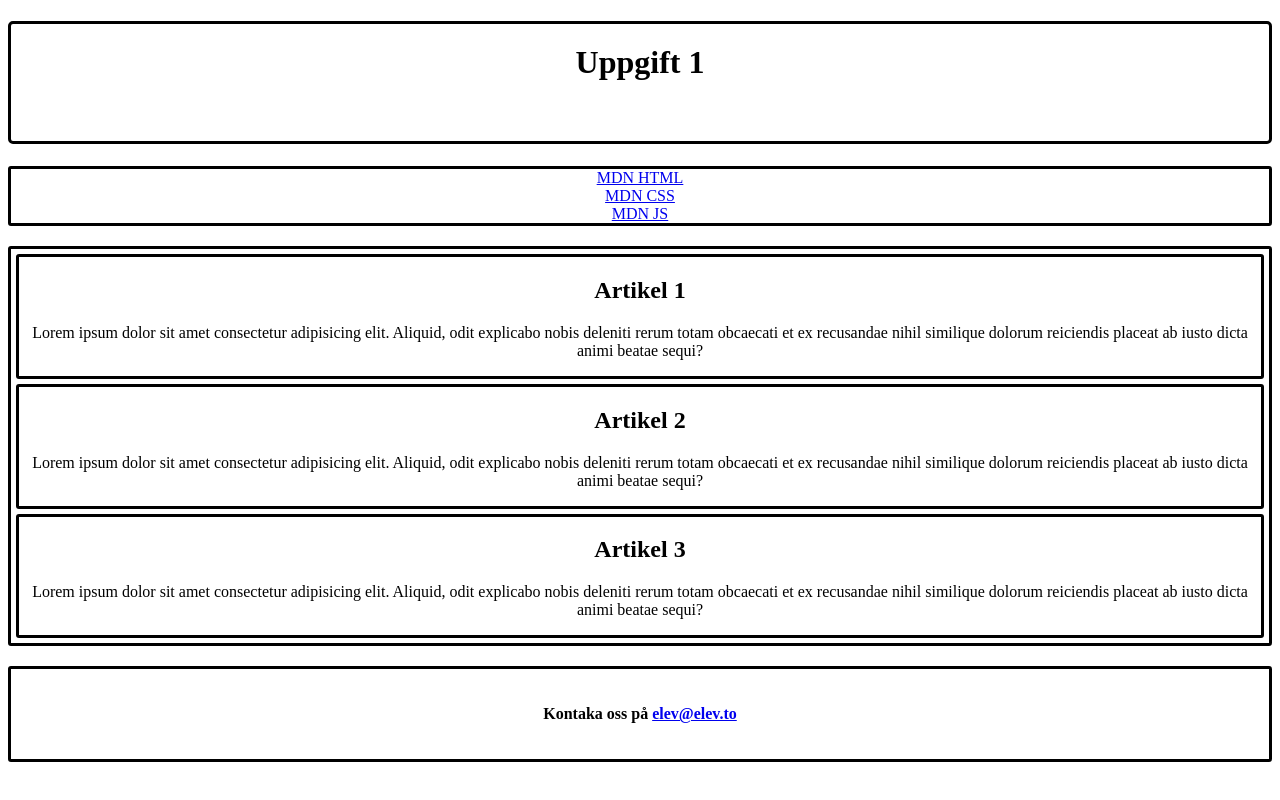
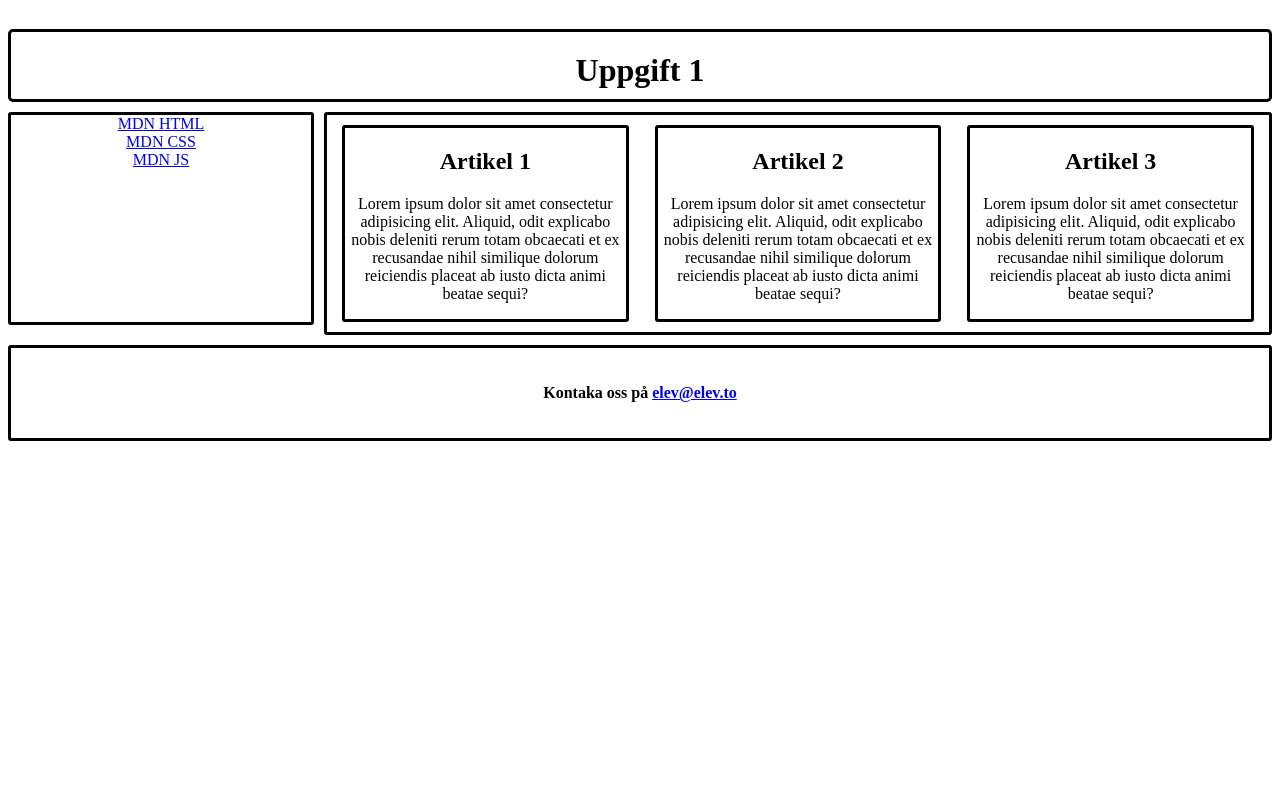
Before and after one commit to arvidkernby/RWD_Uppgift_1, a plain HTML site: page index.html in a window 1280 px wide. Drawn offline with Linux system fonts and the light colour scheme.

Commit message:
rwd fixat för mobil, surfplatta och dator

```diff
--- a/style.css
+++ b/style.css
@@ -3,15 +3,15 @@ h1 {
     border-radius: 5px;
     text-align: center;
     padding-top: 20px;
-    padding-bottom: 60px;
+    margin-bottom: 10px;
+    padding-bottom: 10px;
 }
 
 nav {
     border: 3px solid black;
     border-radius: 3px;
     text-align: center;
-    margin-top: 20px;
-    margin-bottom: 20px;
+    margin-bottom: 10px;
     display: flex;
     flex-direction: column;
 }
@@ -20,14 +20,13 @@ main {
     border: 3px solid black;
     border-radius: 3px;
     text-align: center;
-    margin-bottom: 20px;
+    margin-bottom: 10px;
 }
 
 article {
     border: 3px solid black;
     border-radius: 3px;
     margin: 5px;
-
 }
 
 footer {
@@ -35,4 +34,81 @@ footer {
     border-radius: 3px;
     text-align: center;
     padding: 20px;
+    margin-top: 0px;
 }
+
+/* Mobile Styles läggs i body och läses in som standard, högst 640 pixlar bred */
+body {
+    display: flex;
+    flex-direction: column;
+}
+
+/* Tablet Styles reglerna läses in om skärmbredden har mellan 641 och 1007 pixlar */
+@media only screen and (min-width: 641px) and (max-width: 1007px) {
+    body {
+        display: grid;
+        grid-template-columns: 1fr 4fr;
+    }
+
+    header {
+        grid-column: 1 / 3;
+        grid-row: 1;
+    }
+
+    nav {
+        grid-column: 1 / 2;
+        grid-row: 2;
+        margin-right: 10px;
+    }
+
+    main {
+        grid-column: 2 / 3;
+        grid-row: 2;
+    }
+
+    footer {
+        grid-column: 1 / 3;
+        grid-row: 3;
+    }
+}
+
+/* Desktop Styles reglerna läses in om skärmbredden är minst 1008 pixlar */
+@media only screen and (min-width: 1008px) {
+    body {
+        display: grid;
+        grid-template-columns: 1fr 2fr 1fr;
+    }
+
+    header {
+        grid-column: 1 / 5;
+        grid-row: 1;
+    }
+
+    nav {
+        grid-column: 1 / 2;
+        grid-row: 2;
+        margin-right: 10px;
+    }
+
+    main {
+        grid-column: 2 / 5;
+        grid-row: 2;
+        column-count: 3;
+        padding: 10px;
+        margin-top: 0px;
+        margin-bottom: 0px;
+    }
+
+    article {
+        padding: 0px;
+        margin-top: 0px;
+        margin-bottom: 0px;
+    }
+
+    footer {
+        grid-column: 1 / 5;
+        grid-row: 3;
+        margin-top: 10px;
+    }
+
+}
```
Also changed, not shown: index.html (+7 -4 lines).
